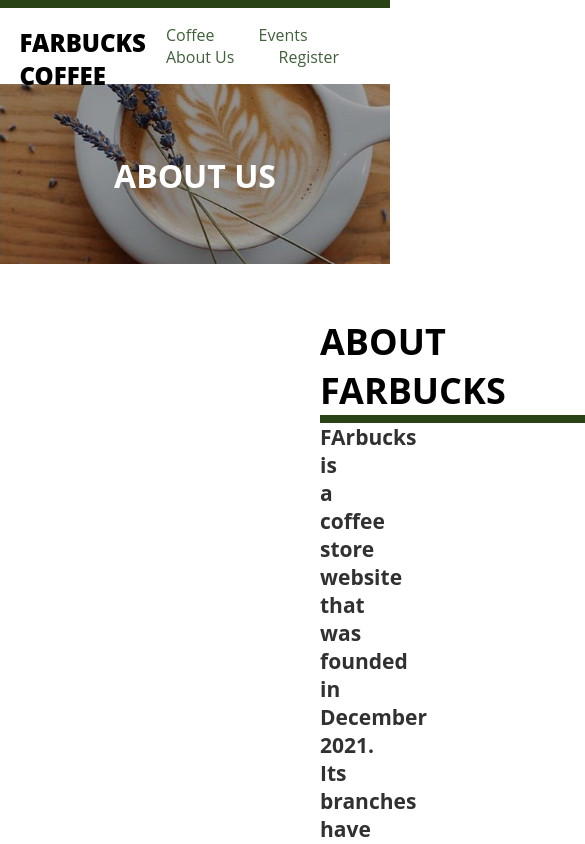
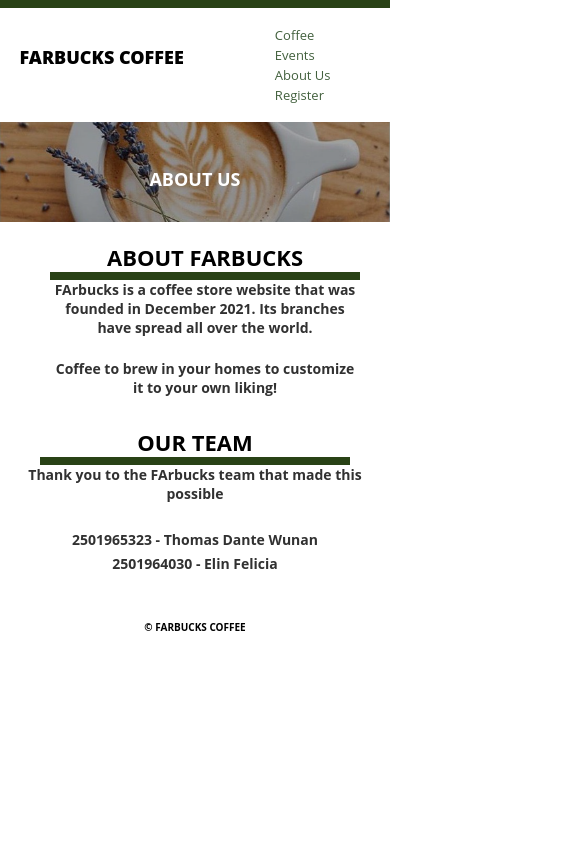
Before and after one commit to J0hn-J0hnson/HCI-Project, a plain HTML site: page html/about_us.html in a window 390 px wide. Shown: the top 844 px of the page, 585 px wide, since content can reach past the window. Drawn offline with Linux system fonts and the light colour scheme.

Commit message:
responsive website

```diff
--- /dev/null
+++ b/css/aboutHome.css
@@ -0,0 +1,119 @@
+.row{
+    display: flex;
+    justify-content: space-between;
+    align-items: center;
+    margin: 100px 0px;
+}
+.col-1{
+    flex-basis: 40%;
+    position: relative;
+    margin-left: 200px;
+}
+.col-1 h1{
+    margin-top: 20px;
+    text-align: center;
+}
+.col-1 h2{
+    color: rgb(49, 49, 49);
+    text-align: center;
+}
+.col-2{
+    width: 90%;
+}
+.row-2 h2{
+    color: rgb(49, 49, 49);
+    text-align: center;
+    margin-bottom: 5px;
+}
+.home-black-title{
+    margin: auto;
+    color: rgb(0, 0, 0);
+    font-size: 18px;
+    text-align: center;
+}
+.home-black-title h2{
+    color: rgb(49, 49, 49);
+    font-size: 22px;
+}
+.home-grey-desc{
+    margin: auto;
+    padding: 700px 150px 50px 150px;
+    color: rgb(49, 49, 49);
+    font-size: 22px;
+    text-align: center;
+}
+.green-underline{
+    background-color: #294216;
+    margin: auto;
+
+    height: 8px;
+    width: 500px;
+}
+.footer{
+    text-align: center;
+    background-color: white;
+    padding: 20px 0px;
+    font-size: 10px;
+}
+/* home.html */
+@media only screen and (max-width:700px){
+    .logo{
+        font-size: large;
+    }
+    .nav-links li{
+        display: block;
+        margin: 2px 0;
+        margin-right: 20px;
+        font-size: 13px;
+    }
+    .banner-home{
+        height: 250px;
+    }
+    .home-grey-desc{
+        margin: 0px 30px;
+        padding: 255px 0 20px 0;
+        color: rgb(49, 49, 49);
+        font-size: 14px;
+    }
+    .home-black-title{
+        margin: 0px 30px;
+        font-size: 12px;
+    }
+    .home-black-title h1{
+        font-size: 22px;
+    }
+    .home-black-title h2{
+        margin: 0px 30px;
+        font-size: 14px;
+    }
+    .green-underline{
+        width: 310px;
+    }
+}
+
+/* about us */
+@media only screen and (max-width:700px){
+    .row{
+        display: block;
+        padding-top: 1px;
+        margin: 30px;
+    }
+    .col-1{
+        margin-left: 20px;
+    }
+    .col-1 h1{
+        font-size: 22px;
+    }
+    .col-1 h2{
+        font-size: 14px;
+    }
+    .col-2{
+        display: none;
+    }
+    .row-2 h1{
+        font-size: 22px;
+    }
+    .row-2 h2{
+        font-size: 14px;
+    }
+}
--- a/css/style.css
+++ b/css/style.css
@@ -79,35 +79,6 @@ header {
     height: 180px;
 }
 
-.about-us-black-title{
-    margin: 20px;
-    padding: 100px 300px;
-    color: rgb(0, 0, 0);
-    font-size: 18px;
-    text-align: left;
-}
-
-.about-us-grey-desc{
-    padding: 15px 0px;
-    color: rgb(49, 49, 49);
-    font-size: 14px;
-    display: inline;
-}
-
-.home-black-title{
-    padding: 0px 350px;
-    color: rgb(0, 0, 0);
-    font-size: 18px;
-    text-align: center;
-}
-
-.home-grey-desc{
-    padding: 700px 150px 50px 150px;
-    color: rgb(49, 49, 49);
-    font-size: 22px;
-    text-align: center;
-}
-
 .title-top{
     text-align: center;
     align-self: center;
@@ -139,7 +110,6 @@ header {
     text-overflow: ellipsis;
     font-size: 12px;
     max-width: 200px;
-
 }
 
 .top-text{
@@ -165,3 +135,22 @@ header {
     width: 218px;
     margin-bottom: 5px;
 }
+
+/* banners */
+@media only screen and (max-width:700px){
+    .banner-name{
+        font-size: large;
+        padding-top: 45px;
+    }
+    .banner-coffee{
+        height: 100px;
+    }
+
+    .banner-about-us{
+        height: 100px;
+    }
+
+    .banner-register{
+        height: 100px;
+    }
+}
--- a/html/about_us.html
+++ b/html/about_us.html
@@ -6,6 +6,7 @@
     <meta name="viewport" content="width=device-width, initial-scale=1.0">
     <title>Farbucks Coffee</title>
     <link rel = "stylesheet" href = "/css/style.css">
+    <link rel = "stylesheet" href = "/css/aboutHome.css">
 </head>
 <body>
     <div class = green-line>
@@ -22,18 +23,34 @@
         </nav>
     </header>
 
+    <!-- banner -->
     <div class="banner-about-us">
     <h1 class="banner-name">
         ABOUT US
     </h1>
-    <div class="about-us-black-title">
-        <h1> ABOUT FARBUCKS </h1>
-        <div style="width:640px;height:0px;border:4px solid #294216;"></div>
-        <div class="about-us-grey-desc">
-            <h2> FArbucks is a coffee store website that was founded in December 2021. Its branches have spread all over the world. </h2>
-            <img src="/images/coffee-image-2.png" width="350px" height="auto" alt="">
+
+    <div class="row">
+        <div class="col-1">
+            <h1 style="position: relative; text-align: center;"> ABOUT FARBUCKS</h1>
+            <div class="green-underline"></div>
+            <h2> FArbucks is a coffee store website that was founded in December 2021. Its branches have spread all over the world.</h2>
+            <br>
+            <h2> Coffee to brew in your homes to customize it to your own liking! </h2>
+        </div>
+        <div class="col-2">
+            <img src="/images/coffee-image-2.png" width="80%" alt="">
         </div>
     </div>
+    <div class="row-2">
+        <h1 style="position: relative; text-align: center;"> OUR TEAM </h1>
+        <div class="green-underline"></div>
+        <h2>Thank you to the FArbucks team that made this possible</h2> <br>
+        <h2>2501965323 - Thomas Dante Wunan</h2>
+        <h2>2501964030 - Elin Felicia</h2><br>
+    </div>
 
+    <footer>
+        <h1 class="footer">&copy; FARBUCKS COFFEE </h1>
+    </footer>
 </body>
 </html>
```
Also changed, not shown: html/coffee.html (+5 -2 lines), html/events.html (+4 -1 lines), html/home.html (+8 -6 lines), html/register.html (+4 -1 lines).
